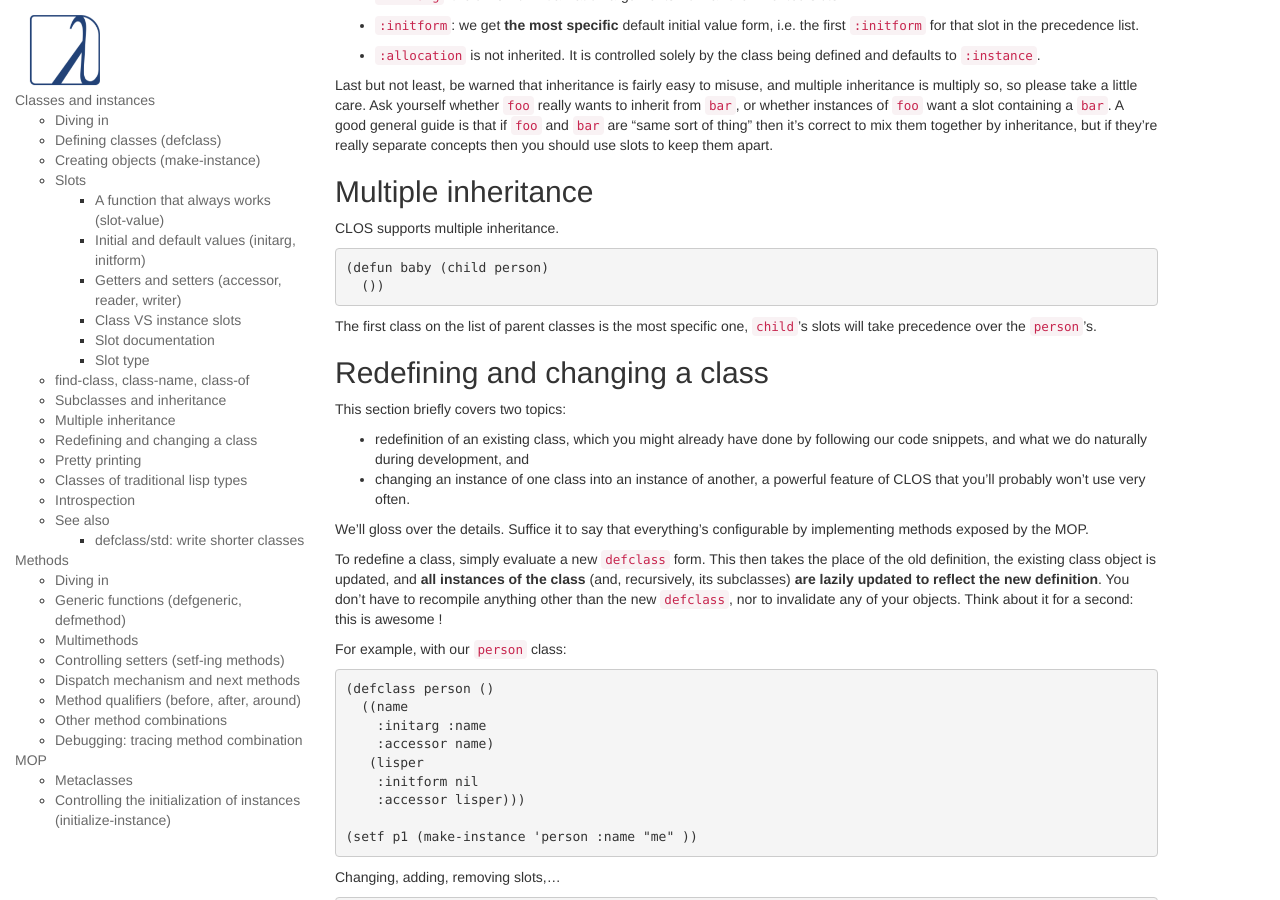
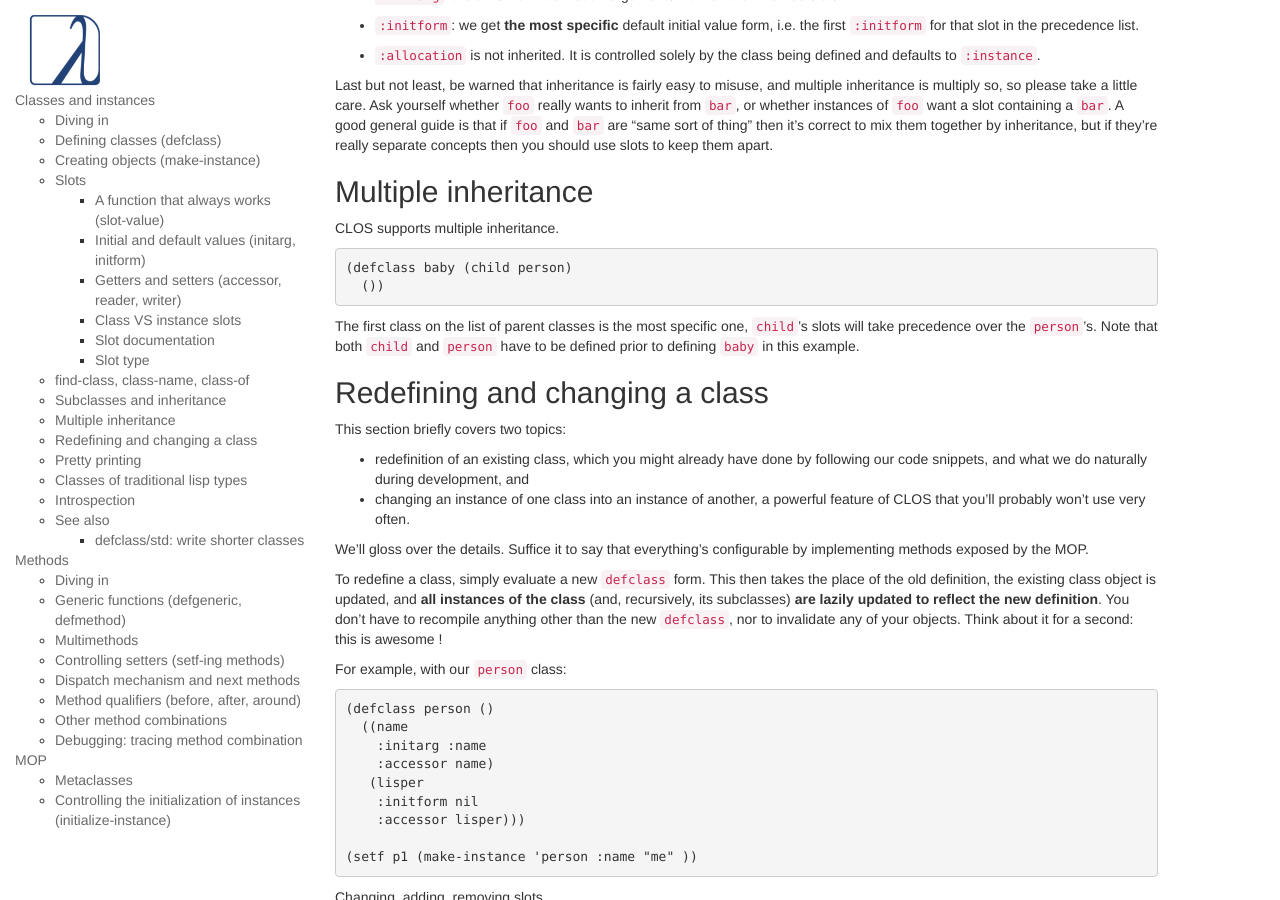
Before and after one commit to LispCookbook/cl-cookbook, a Jekyll site: the page built from clos.md, in a window 1280 px wide and 900 px high, scrolled down 6713 px. Built offline with Jekyll 4.4.1, drawn with Linux system fonts in a browser that asks for light colours.

Commit message:
Fix #195
Fix typo, add clarification.

```diff
--- a/clos.md
+++ b/clos.md
@@ -466,12 +466,14 @@ CLOS supports multiple inheritance.
 
 
 ~~~lisp
-(defun baby (child person)
+(defclass baby (child person)
   ())
 ~~~
 
 The first class on the list of parent classes is the most specific
-one, `child`'s slots will take precedence over the `person`'s.
+one, `child`'s slots will take precedence over the `person`'s. Note
+that both `child` and `person` have to be defined prior to defining
+`baby` in this example.
 
 
 ## Redefining and changing a class
```
